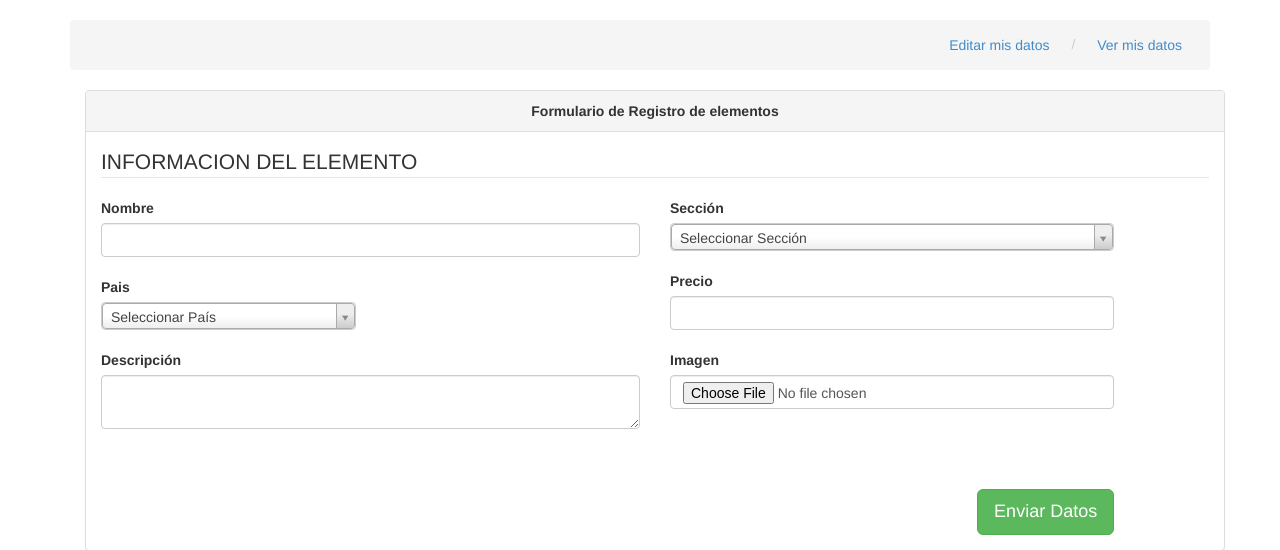
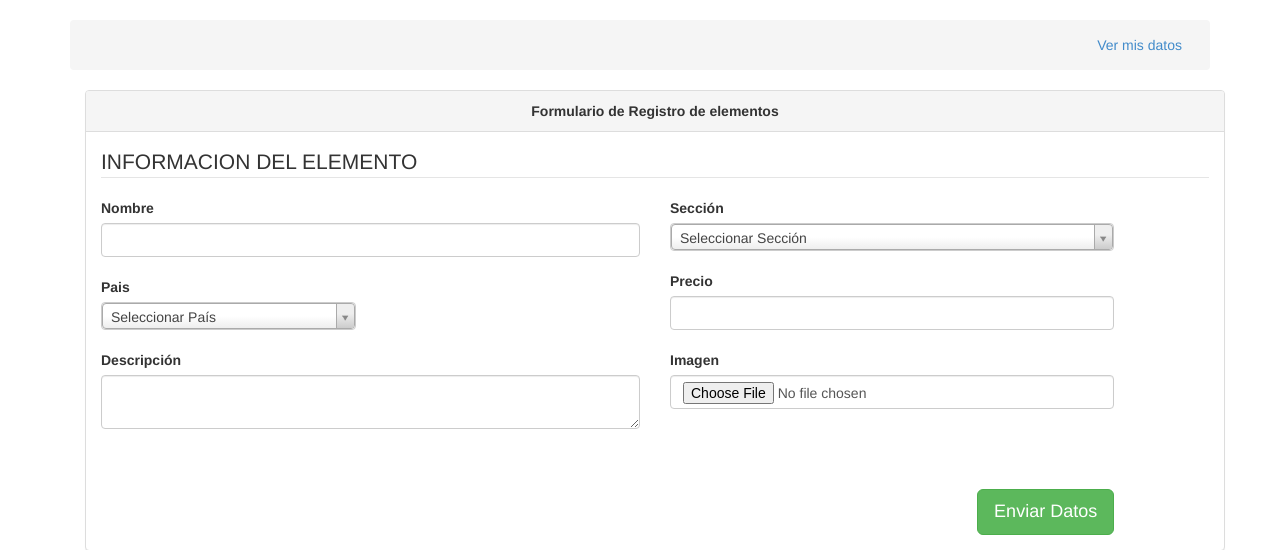
Before and after one commit to matpardo/NerfmePls, a CodeIgniter app: page /index.php/element/add in a window 1280 px wide; the page is wider, and only the part inside the window is pictured. Shown: the part 54-604 px from the top of that part. Run offline with CodeIgniter, Linux system fonts and the light colour scheme; data that the repository does not hold is empty.

Commit message:
quitando editar datos

```diff
--- a/application/views/layout_main.php
+++ b/application/views/layout_main.php
@@ -49,7 +49,6 @@
   <!-- Contenido de la página -->
   <div class="container">
       <ol class="breadcrumb" style='text-align:right;'>
-        <li><?php echo anchor('user/edit/'.$this->session->userdata('id'), 'Editar mis datos', array('title' => 'Editar información de mi perfil','class' => 'btn btn-link')); ?></li>
         <li><?php echo anchor('user/profile_data/', 'Ver mis datos', array('title' => 'Ver información personal','class' => 'btn btn-link')); ?></li>
       </ol>
      <?php echo $content_for_layout ?>
```
